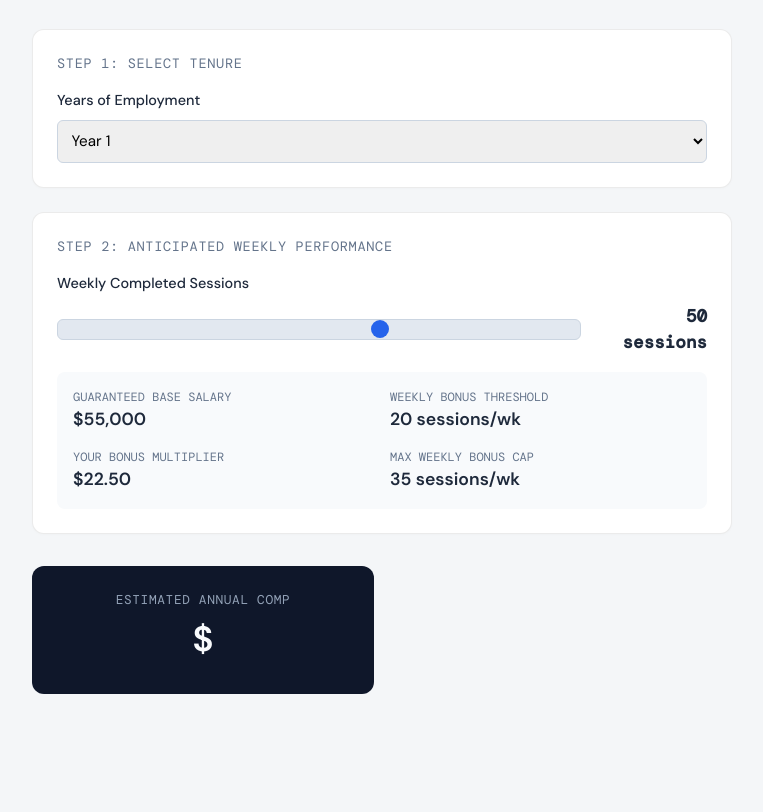
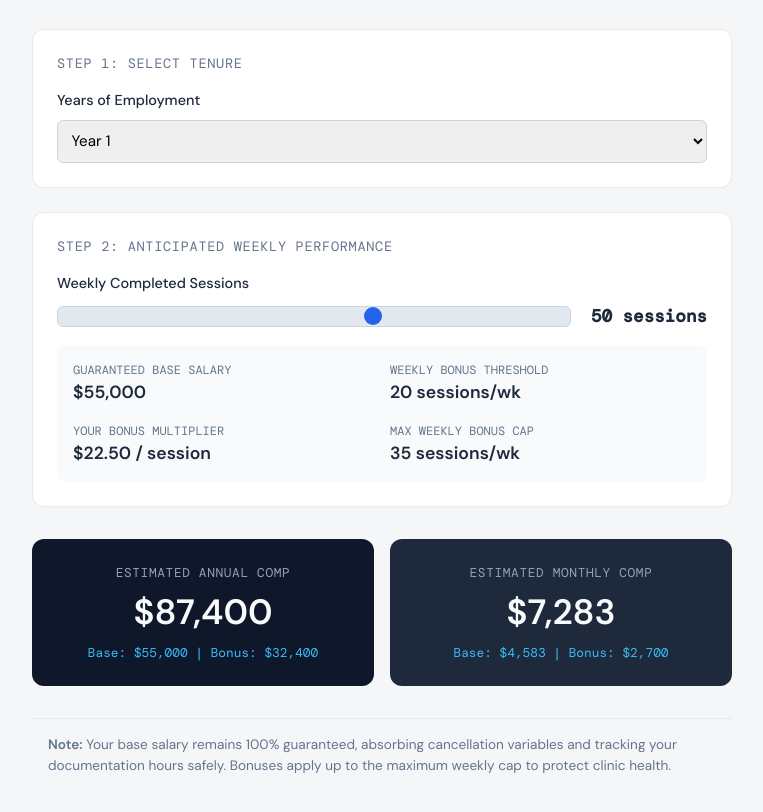
Before and after one commit to Mnets35/SLP-Calc, a plain HTML site: page index.html in a window 1280 px wide. Shown: the part 172-984 px from the top of the page, without its empty margins (258-1021 px from the left). Before the commit the page ends 898 px from the top, so only its background shows below. Drawn offline with nearby package versions, Linux system fonts and the light colour scheme.

Commit message:
Update index.html
Updated Again

```diff
--- a/index.html
+++ b/index.html
@@ -23,13 +23,12 @@
   .slider-container { display: flex; align-items: center; gap: 1rem; margin-top: 0.5rem; }
   input[type=range] { -webkit-appearance: none; height: 4px; background: #e2e8f0; }
   input[type=range]::-webkit-slider-thumb { -webkit-appearance: none; width: 18px; height: 18px; border-radius: 50%; background: var(--accent); cursor: pointer; }
-  .slider-val { font-family: 'DM Mono', monospace; font-weight: 600; min-width: 110px; text-align: right; font-size: 1.1rem; }
+  .slider-val { font-family: 'DM Mono', monospace; font-weight: 600; min-width: 120px; text-align: right; font-size: 1.1rem; }
 
   .stats-grid { display: grid; grid-template-columns: repeat(2, 1fr); gap: 1rem; margin-top: 1rem; background: #f8fafc; padding: 1rem; border-radius: 8px; }
   .stat-box .label { font-size: 0.75rem; font-family: 'DM Mono', monospace; color: var(--text-light); text-transform: uppercase; }
   .stat-box .val { font-size: 1.1rem; font-weight: 600; color: var(--text); }
 
-  /* Upgraded Payout Split Grid Layout */
   .payout-grid { display: grid; grid-template-columns: repeat(2, 1fr); gap: 1rem; margin-top: 2rem; }
   .total-card { background: #0f172a; color: white; text-align: center; padding: 1.5rem; border-radius: 12px; }
   .total-card .label { font-size: 0.8rem; font-family: 'DM Mono', monospace; text-transform: uppercase; color: #94a3b8; letter-spacing: 0.05em; }
@@ -79,4 +78,56 @@
   <div class="payout-grid">
     <div class="total-card">
       <div class="label">Estimated Annual Comp</div>
-      <div class="grand-total" id="total-compensation">$
+      <div class="grand-total" id="total-compensation">$0</div>
+      <div class="subtext" id="breakdown-text">Base + Bonus</div>
+    </div>
+    <div class="total-card" style="background: #1e293b;">
+      <div class="label">Estimated Monthly Comp</div>
+      <div class="grand-total" id="monthly-compensation">$0</div>
+      <div class="subtext" id="monthly-breakdown-text">Avg Payout/Mo</div>
+    </div>
+  </div>
+
+  <div class="fine-print">
+    <p><strong>Note:</strong> Your base salary remains 100% guaranteed, absorbing cancellation variables and tracking your documentation hours safely. Bonuses apply up to the maximum weekly cap to protect clinic health.</p>
+  </div>
+</div>
+
+<script>
+  // Explicitly mapping the math keys to avoid script errors
+  const rates = { "1": 22.50, "2": 24.50, "3": 26.50 };
+
+  function calculate() {
+    const year = document.getElementById("year").value;
+    const volume = parseFloat(document.getElementById("performance-slider").value);
+    const rate = rates[year];
+
+    // Update Slider Value String
+    document.getElementById("slider-display").textContent = volume + " sessions";
+    document.getElementById("bonus-rate-display").textContent = "$" + rate.toFixed(2) + " / session";
+
+    // Process logic for thresholds and limits
+    let bonusUnits = volume - 20;
+    if (bonusUnits < 0) bonusUnits = 0;
+    if (bonusUnits > 35) bonusUnits = 35;
+
+    const annualBonus = bonusUnits * rate * 48;
+    const totalAnnual = 55000 + annualBonus;
+
+    const totalMonthly = totalAnnual / 12;
+    const baseMonthly = 55000 / 12;
+    const bonusMonthly = annualBonus / 12;
+
+    // Safely write numbers directly to structural panels
+    document.getElementById("total-compensation").textContent = "$" + Math.round(totalAnnual).toLocaleString();
+    document.getElementById("breakdown-text").textContent = "Base: $55,000 | Bonus: $" + Math.round(annualBonus).toLocaleString();
+
+    document.getElementById("monthly-compensation").textContent = "$" + Math.round(totalMonthly).toLocaleString();
+    document.getElementById("monthly-breakdown-text").textContent = "Base: $" + Math.round(baseMonthly).toLocaleString() + " | Bonus: $" + Math.round(bonusMonthly).toLocaleString();
+  }
+
+  // Force first initialization calculation
+  calculate();
+</script>
+</body>
+</html>
```
